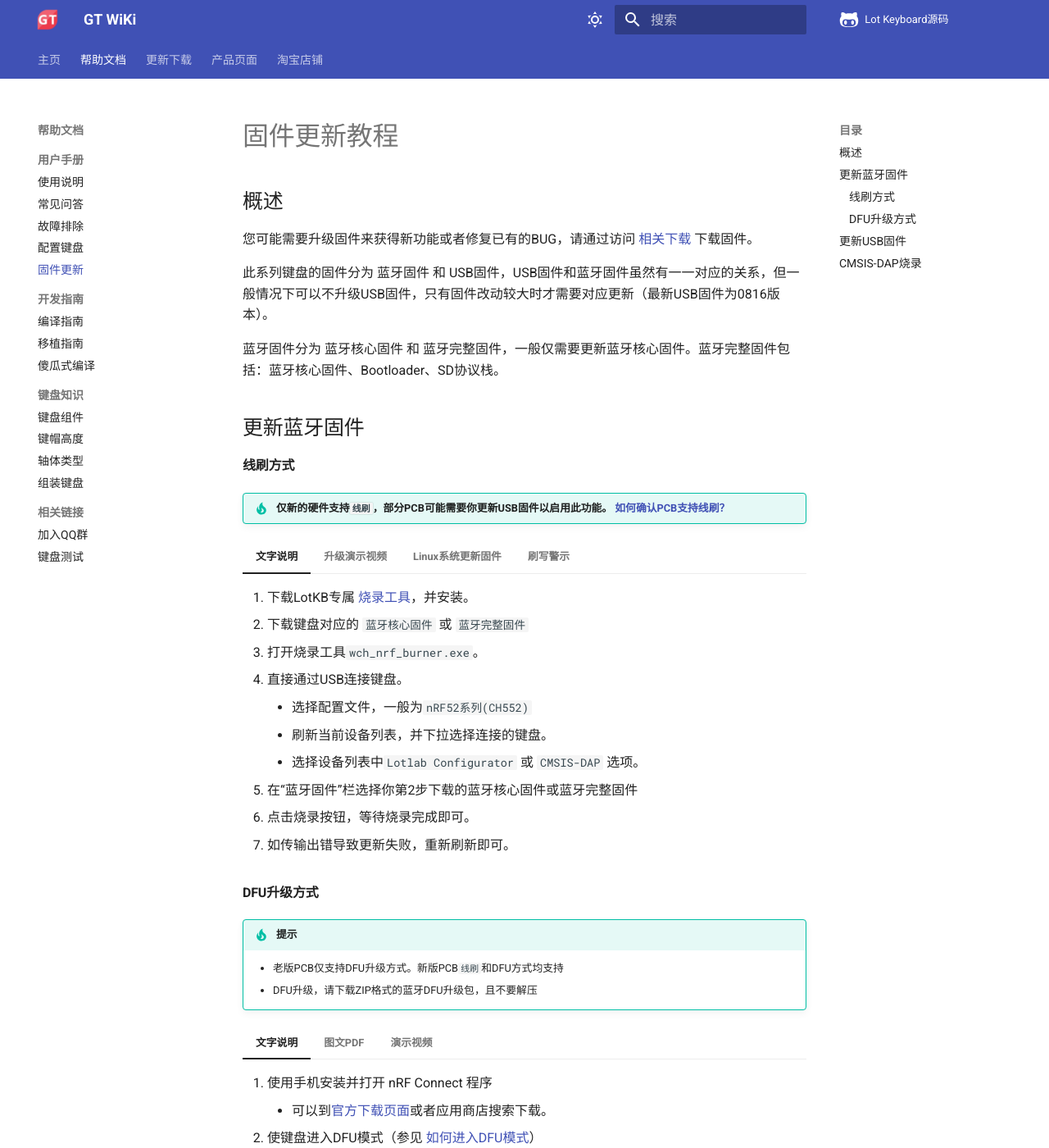
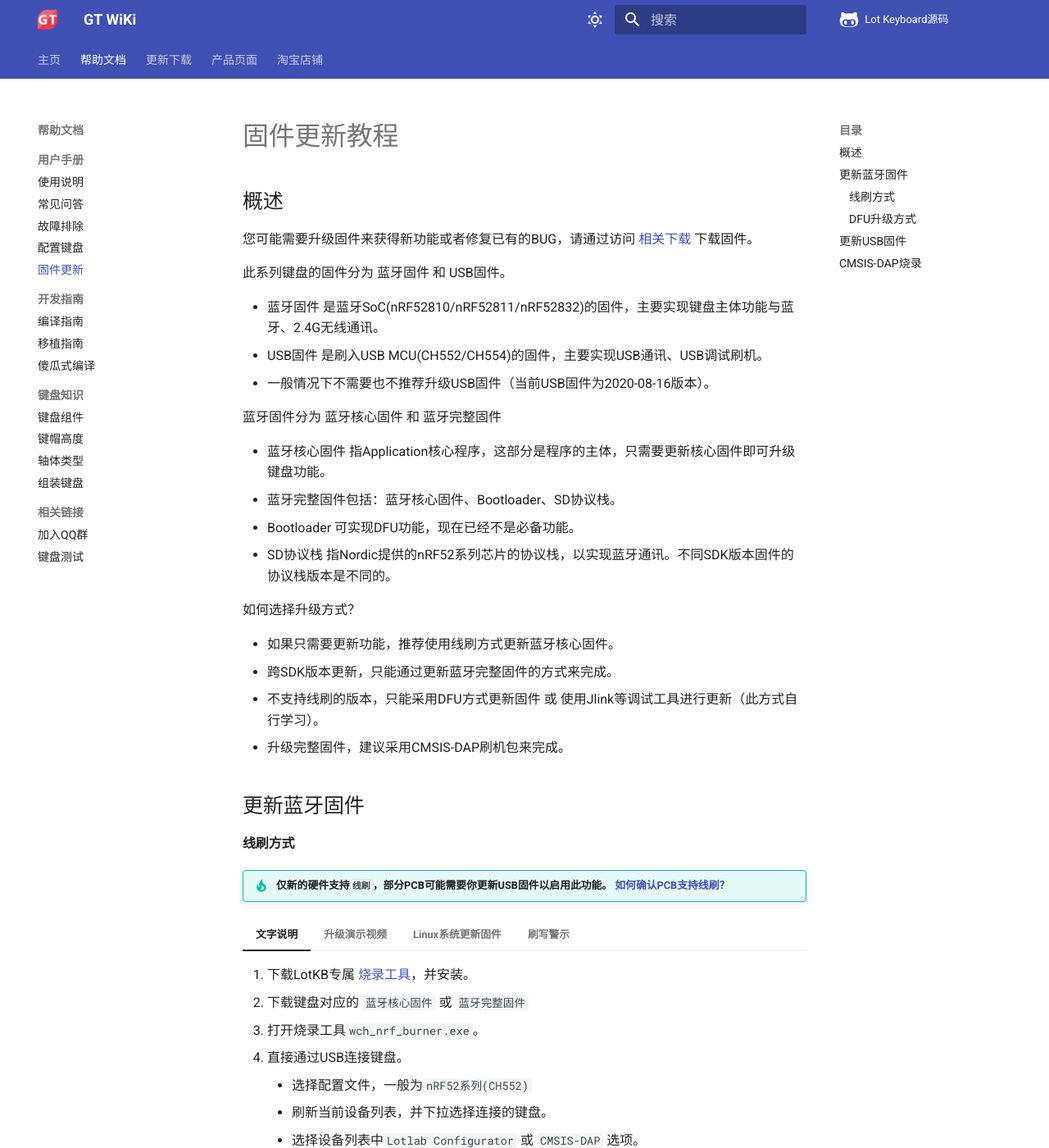
Before and after one commit to genokolar/genokolar.github.io, an MkDocs documentation site: the page built from docs/upgrade.md, in a window 1280 px wide and 1400 px high. Shown: the whole window at 82% size. Built offline with MkDocs 1.6.1 and Material for MkDocs 9.7.7, drawn with Linux system fonts in a browser that asks for light colours; comment, search, counter and statistics services are not loaded; some of the changed text lies outside the part shown.

Commit message:
更新固件更新内容

```diff
--- a/docs/upgrade.md
+++ b/docs/upgrade.md
@@ -7,9 +7,25 @@
 
 您可能需要升级固件来获得新功能或者修复已有的BUG，请通过访问 [相关下载](down/download.md) 下载固件。
 
-此系列键盘的固件分为 蓝牙固件 和 USB固件，USB固件和蓝牙固件虽然有一一对应的关系，但一般情况下可以不升级USB固件，只有固件改动较大时才需要对应更新（最新USB固件为0816版本）。
+此系列键盘的固件分为 蓝牙固件 和 USB固件。
 
-蓝牙固件分为 蓝牙核心固件 和 蓝牙完整固件，一般仅需要更新蓝牙核心固件。蓝牙完整固件包括：蓝牙核心固件、Bootloader、SD协议栈。
+- 蓝牙固件 是蓝牙SoC(nRF52810/nRF52811/nRF52832)的固件，主要实现键盘主体功能与蓝牙、2.4G无线通讯。
+- USB固件 是刷入USB MCU(CH552/CH554)的固件，主要实现USB通讯、USB调试刷机。
+- 一般情况下不需要也不推荐升级USB固件（当前USB固件为2020-08-16版本）。
+
+蓝牙固件分为 蓝牙核心固件 和 蓝牙完整固件
+
+- 蓝牙核心固件 指Application核心程序，这部分是程序的主体，只需要更新核心固件即可升级键盘功能。
+- 蓝牙完整固件包括：蓝牙核心固件、Bootloader、SD协议栈。
+- Bootloader 可实现DFU功能，现在已经不是必备功能。
+- SD协议栈 指Nordic提供的nRF52系列芯片的协议栈，以实现蓝牙通讯。不同SDK版本固件的协议栈版本是不同的。
+
+如何选择升级方式？
+
+- 如果只需要更新功能，推荐使用线刷方式更新蓝牙核心固件。
+- 跨SDK版本更新，只能通过更新蓝牙完整固件的方式来完成。
+- 不支持线刷的版本，只能采用DFU方式更新固件 或 使用Jlink等调试工具进行更新（此方式自行学习）。
+- 升级完整固件，建议采用CMSIS-DAP刷机包来完成。
 
 <span id="更新蓝牙固件">更新蓝牙固件</span>
 ---------------
@@ -134,10 +150,10 @@
 
 !!! tip "硬件损坏的可能性极小，99%的问题都可以通过刷写完整固件修复"
 
-CMSIS-DAP烧录工具包自带完整蓝牙固件，适合快速刷写完整固件修复键盘。
+CMSIS-DAP烧录工具包自带完整蓝牙固件，适合快速刷写完整固件 或 用于修复键盘。
 
 === "文字说明"
-    （仅Windows X64）
+    （仅Windows）
 
     1. 下载CMSIS-DAP烧录工具 [百度网盘下载](https://eyun.baidu.com/s/3smnHnI1)
 
```
Also changed, not shown: docs/index.md (+1 -1 lines).
